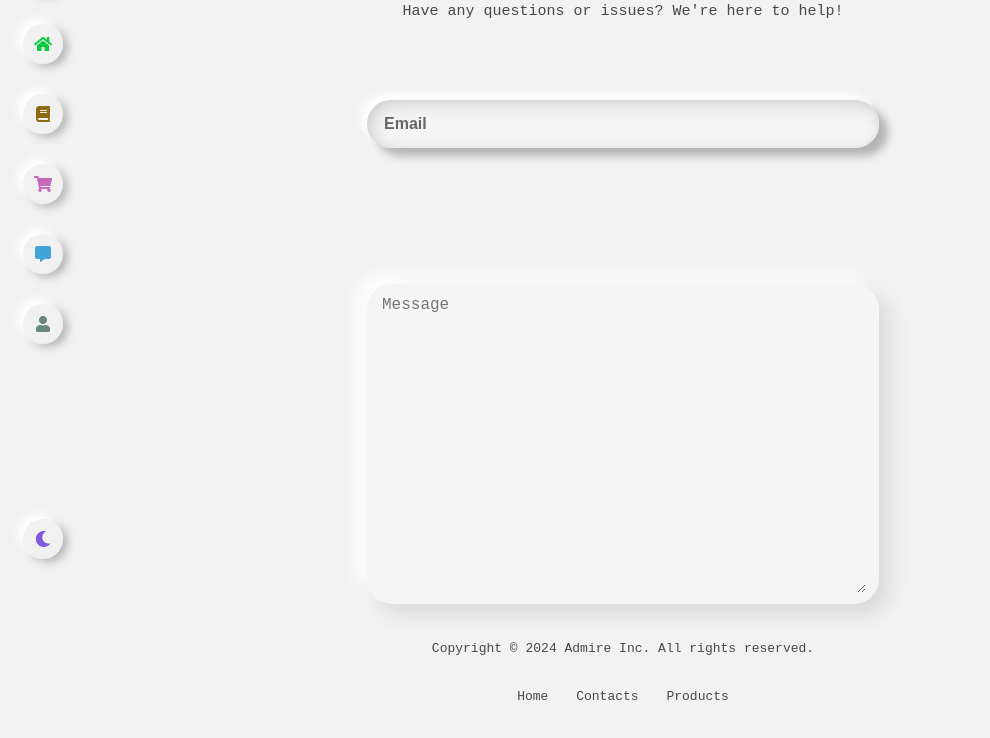
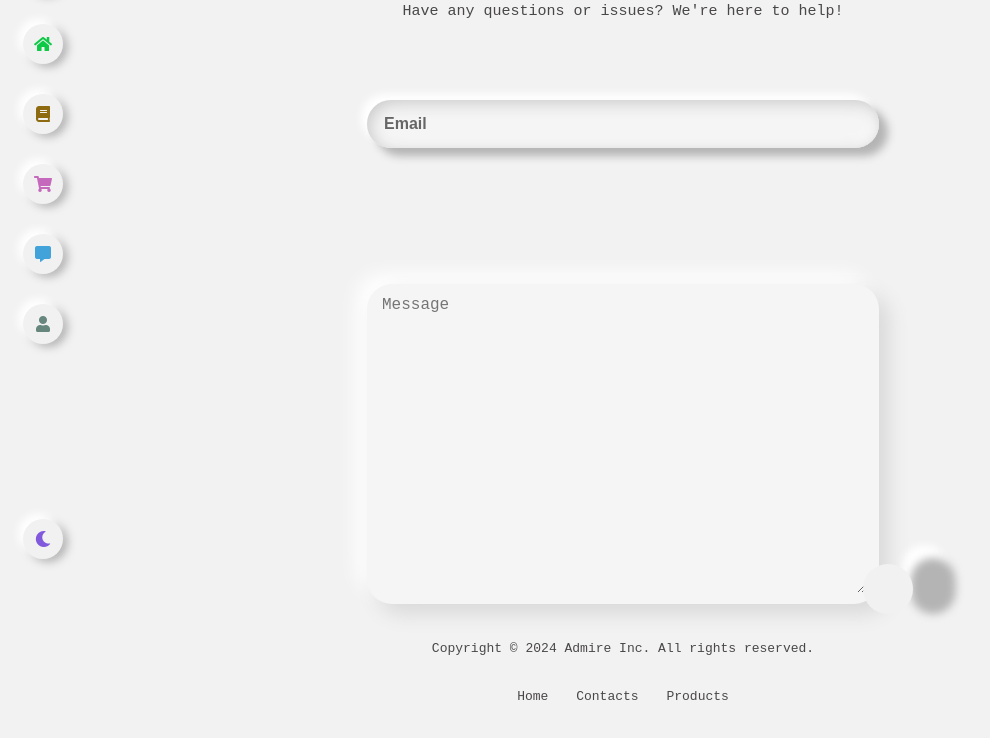
Before and after one commit to TruDan12345/trudan12345.github.io, a website: page contact.html in a window 1280 px wide. Shown: the part 116-854 px from the top of the page, without its empty margins (17-1007 px from the left). Drawn offline with Linux system fonts and the light colour scheme.

Commit message:
Add Send Button

```diff
--- a/contact.html
+++ b/contact.html
@@ -171,6 +171,33 @@
             color: rgb(197, 192, 192);
             /* Adjust the color for dark mode */
         }
+
+        #bottomRightCircle {
+            width: 50px;
+            height: 50px;
+            background-color: rgb(37, 42, 53);
+            /* Adjust color as needed */
+            border-radius: 50%;
+            position: absolute;
+            bottom: 0;
+            right: 0;
+            margin-bottom: 70px;
+            /* Adjust margin as needed */
+            margin-right: 350px;
+            /* Adjust margin as needed */
+            z-index: 1;
+            /* Ensure it's above other elements */
+        }
+
+        .dark-mode #bottomRightCircle {
+            background-color: rgb(37, 42, 53);
+            transition: background-color 0.5s ease-in-out;
+        }
+
+        .light-mode #bottomRightCircle {
+            background-color: rgb(241, 241, 241);
+            transition: background-color 0.5s ease-in-out;
+        }
     </style>
 </head>
 
@@ -198,6 +225,15 @@
     <div class="lower-bar" id="lowerBar">
         <textarea class="prompt" placeholder="Message"></textarea>
     </div>
+
+    <div class="button1 light"
+        style="width: 3.5%; height: 7%; border-radius: 25px; position: absolute; top: 86.1%; left: 73.5%; transform: translate(-50%, -50%);">
+    </div>
+    <div class="button1 shadow"
+        style="width: 3.5%; height: 7%; border-radius: 25px; position: absolute; top: 87.8%; left: 74.2%; transform: translate(-50%, -50%);">
+    </div>
+    <div class="circle" id="bottomRightCircle"></div>
+
 
 
     <div class="circle shadow" style="top: 163px;"></div>
```
